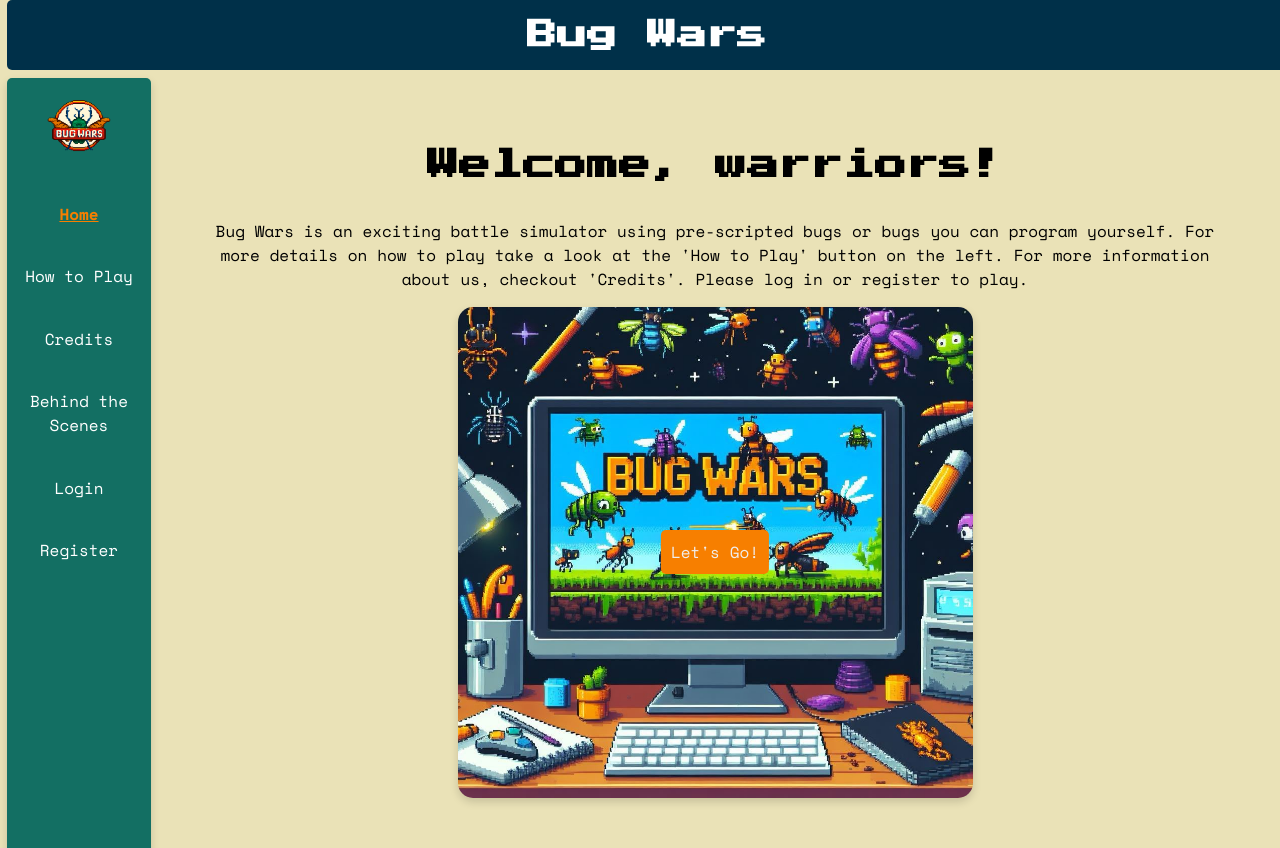
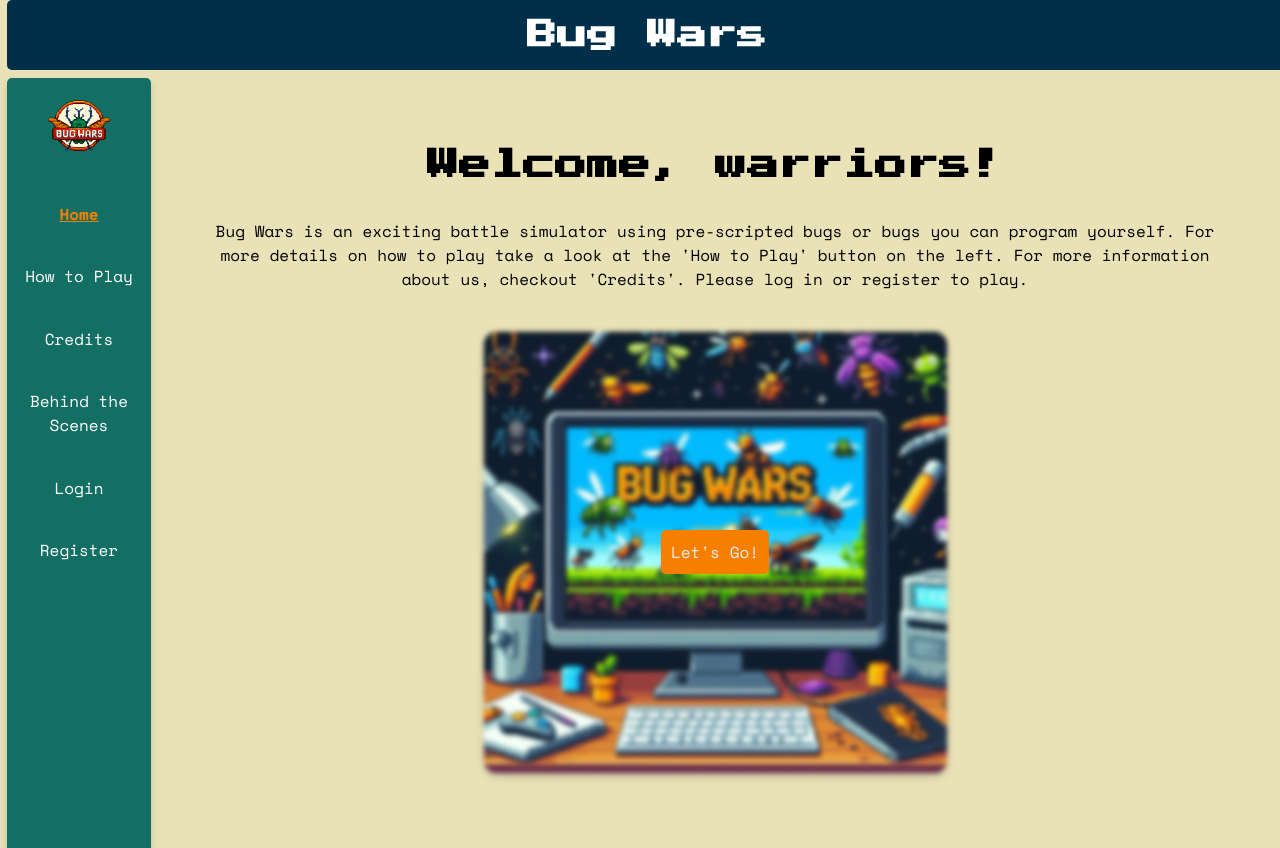
Before and after one commit to LauraJStevenson/bugwars-healer-frontend, a Vue app: page / in a window 1280 px wide. In both pictures the pointer is over the picture 715 px from the left and 552 px from the top of the page. Built offline with nearby package versions, Linux system fonts and the light colour scheme; no server answers.

Commit message:
update styling to persist during mouseenter for button

```diff
--- a/src/views/HomeView.vue
+++ b/src/views/HomeView.vue
@@ -107,6 +107,11 @@ h1 {
   cursor: pointer;
 }
 
+.image-container:hover .computer-illustration {
+  transform: scale(0.9);
+  filter: blur(3px);
+}
+
 .go-button:hover {
   filter: none;
 }
```
